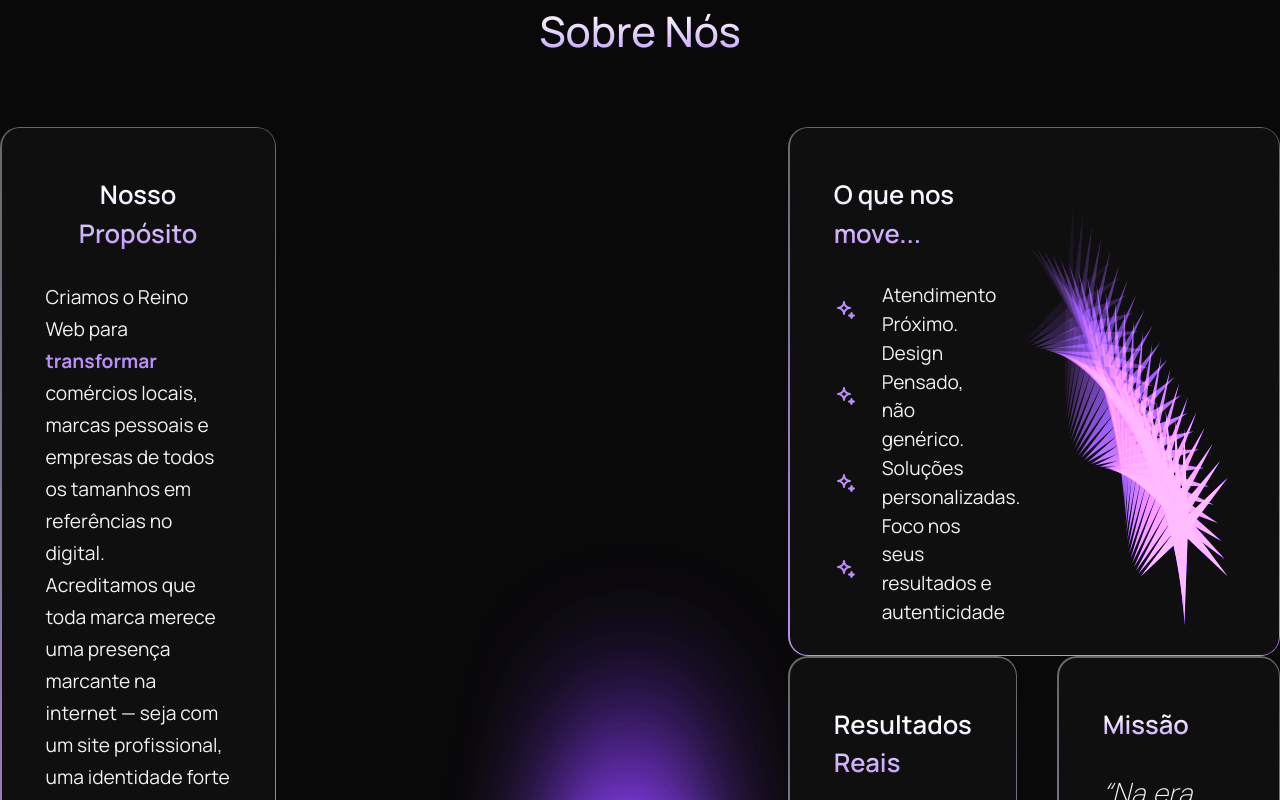
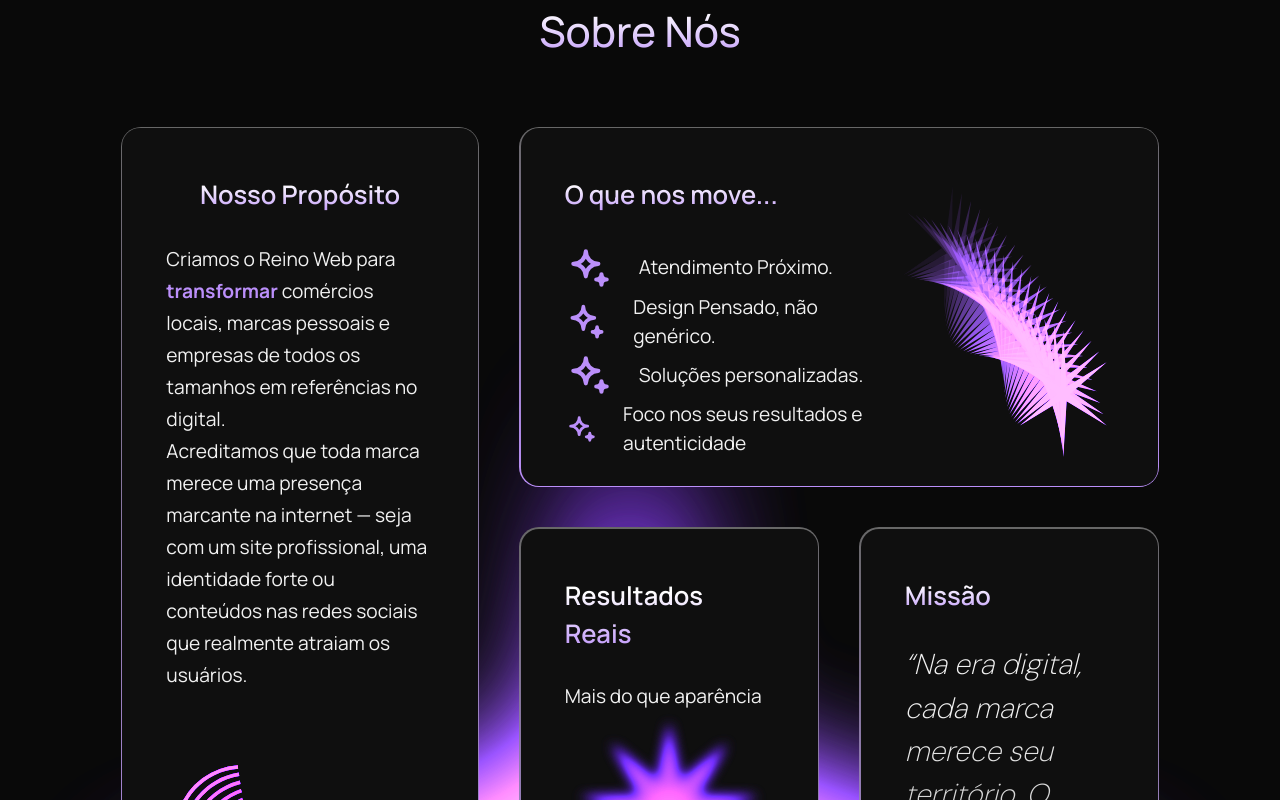
Before and after one commit to OBitencourt/reino_web, a Next.js app: page / in a window 1280 px wide. Shown: the part 2200-3000 px from the top of the page. Built offline with nearby package versions, Linux system fonts and the light colour scheme.

Commit message:
style: ajusting gap styles in 'about' section

```diff
--- a/src/sections/About/style.ts
+++ b/src/sections/About/style.ts
@@ -45,7 +45,7 @@
 export const BigDiv = styled.div`
     display: flex;
     justify-content: center;
-    gap: 40%;
+    gap: 40px;
 
     @media (max-width: 430px) {
         display: flex;
@@ -59,6 +59,7 @@
     display: flex;
     flex-direction: column;
     width: 50%;
+    gap: 40px;
 
     @media (max-width: 430px) {
         width: 100%;
@@ -83,7 +84,7 @@
     padding: 28px 44px;
     display: flex;
     flex-direction: column;
-    min-height: 810px;
+    min-height: 800px;
 
 
     h3 {
```
